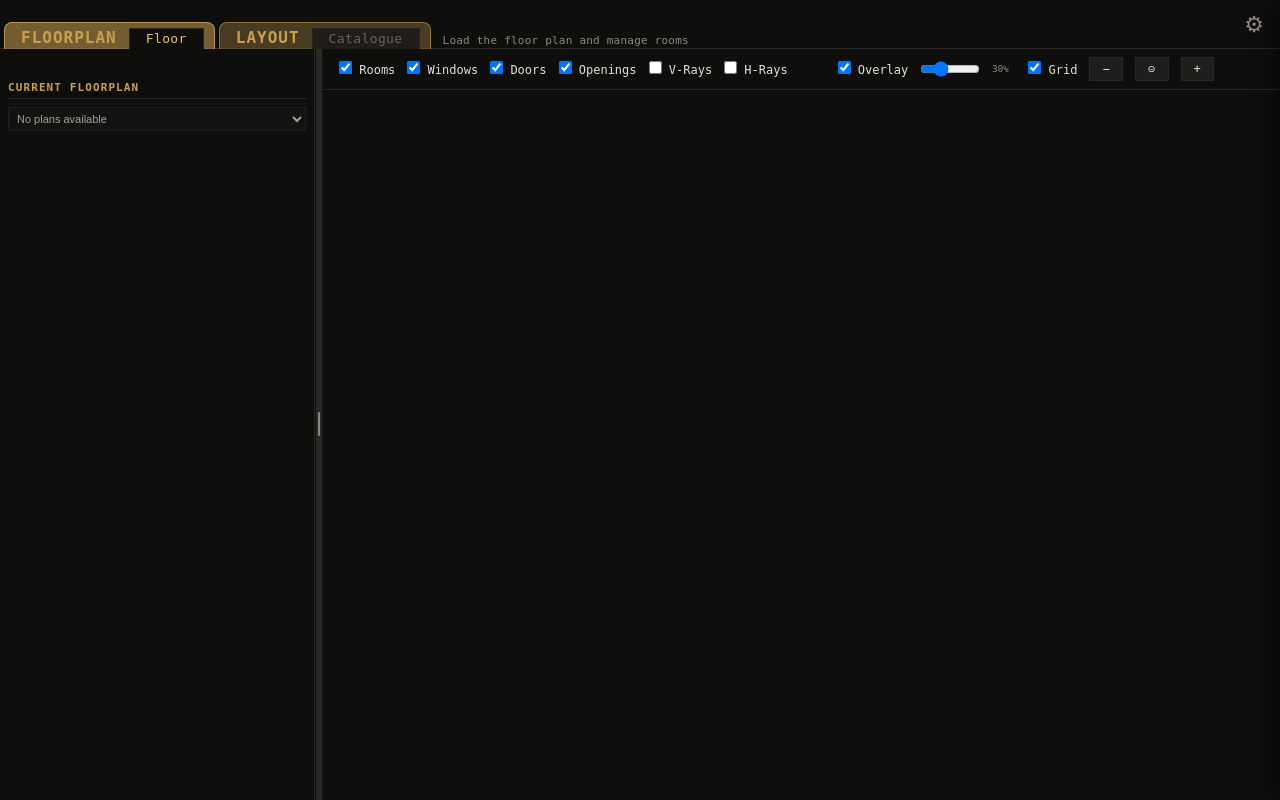
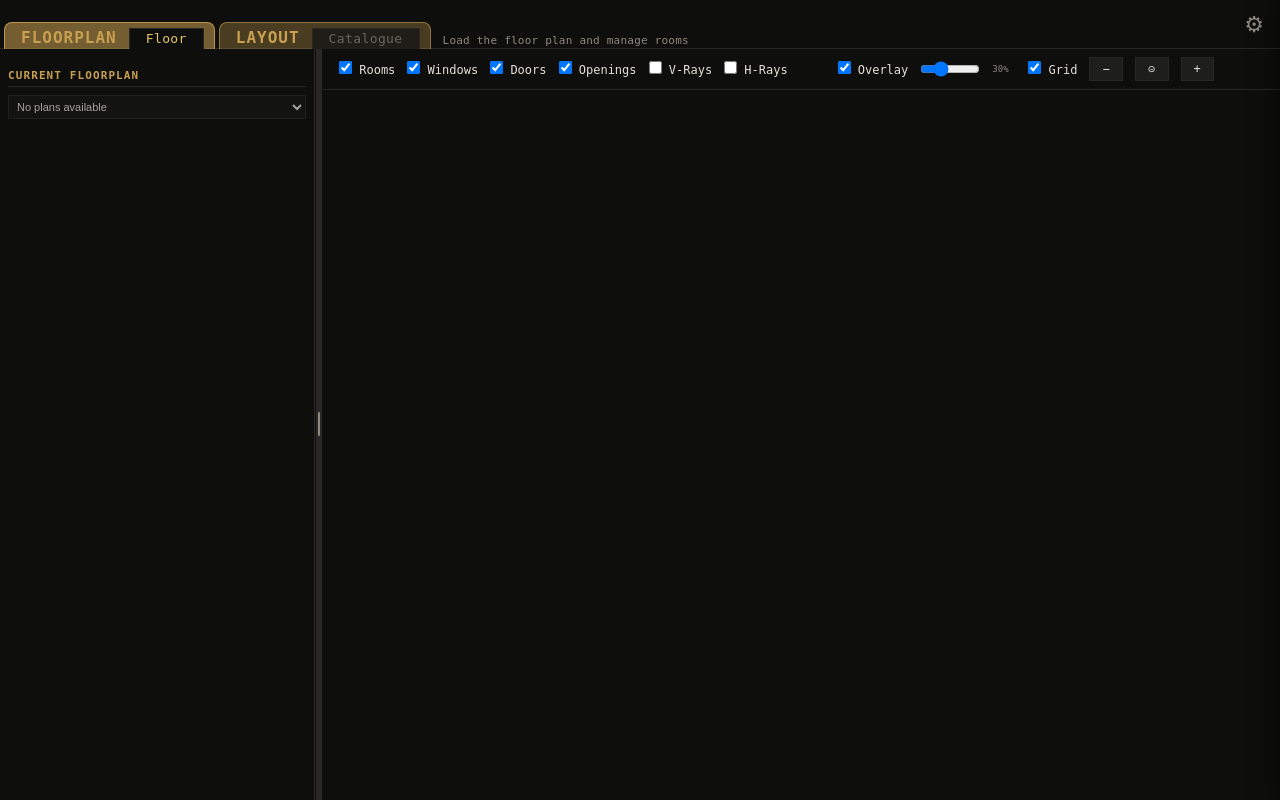
Before and after one commit to pgstudio64/olm, a Flask app: page / in a window 1280 px wide. Run offline with Flask 3, Linux system fonts and the light colour scheme; data that the repository does not hold is empty.

Commit message:
UX: columns padding-top 32px→20px
Co-Authored-By: Claude Opus 4.6 (1M context) <noreply@anthropic.com>

```diff
--- a/olm/static/style.css
+++ b/olm/static/style.css
@@ -586,14 +586,14 @@
   .fp-sidebar {
     width: 240px; border-right: 1px solid var(--border);
     display: flex; flex-direction: column; overflow-y: auto;
-    background: var(--bg); padding: var(--sp-sm); padding-top: var(--sp-page);
+    background: var(--bg); padding: var(--sp-sm); padding-top: 20px;
     order: -1;  /* move to left */
   }
   .fp-info-col {
     width: 315px; min-width: 180px; max-width: 520px; flex-shrink: 0;
     border-left: 1px solid var(--border);
     display: flex; flex-direction: column; overflow-y: auto;
-    background: var(--bg); padding: var(--sp-sm); padding-top: var(--sp-page);
+    background: var(--bg); padding: var(--sp-sm); padding-top: 20px;
   }
   .fp-resize-handle {
     width: 8px; cursor: col-resize; flex-shrink: 0;
```
